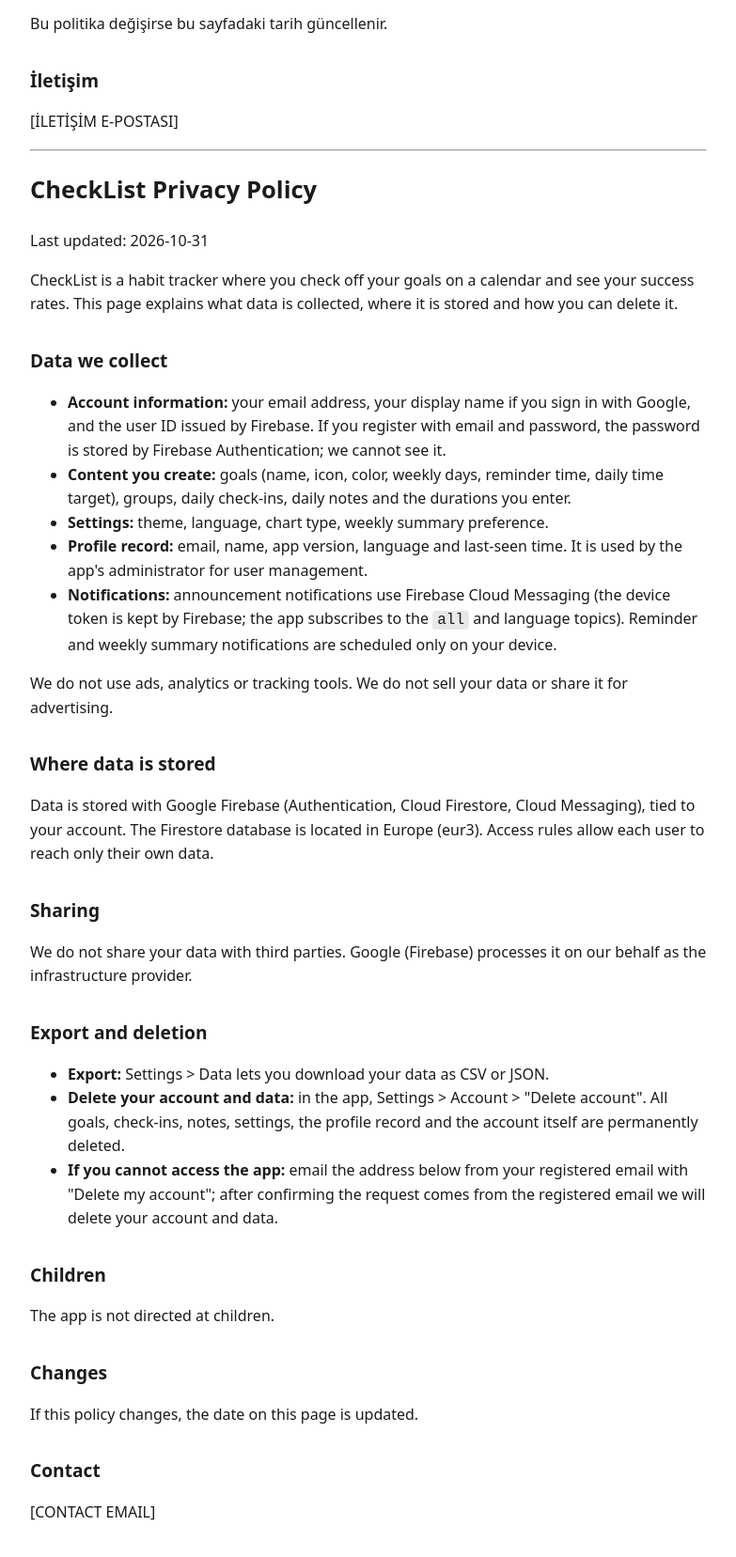
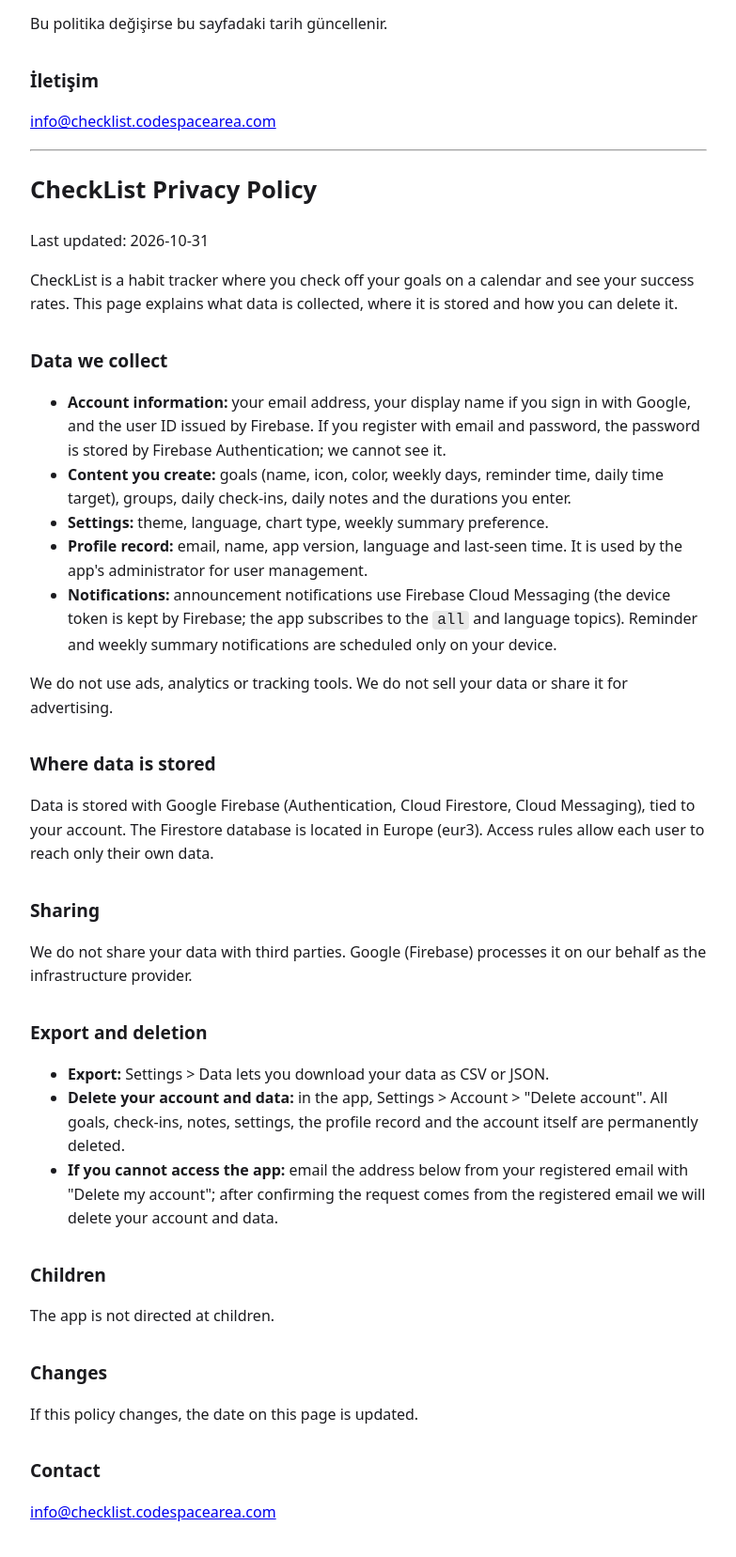
Before and after one commit to Mehmet4nil/CheckList-remUpdate, a plain HTML site: page docs/privacy/index.html in a window 1280 px wide. Shown: the part 1343-3000 px from the top of the page at 94% size, without its empty margins (248-1031 px from the left). Drawn offline with Linux system fonts and the light colour scheme.

Commit message:
Duyuru gonderici ve gizlilik sayfasi guncellendi

```diff
--- a/docs/privacy/index.html
+++ b/docs/privacy/index.html
@@ -49,7 +49,7 @@
 <p>Bu politika değişirse bu sayfadaki tarih güncellenir.</p>
 
 <h2>İletişim</h2>
-<p>[İLETİŞİM E-POSTASI]</p>
+<p><a href="mailto:info@checklist.codespacearea.com">info@checklist.codespacearea.com</a></p>
 </section>
 
 <hr>
@@ -89,7 +89,7 @@
 <p>If this policy changes, the date on this page is updated.</p>
 
 <h2>Contact</h2>
-<p>[CONTACT EMAIL]</p>
+<p><a href="mailto:info@checklist.codespacearea.com">info@checklist.codespacearea.com</a></p>
 </section>
 </body>
 </html>
```
